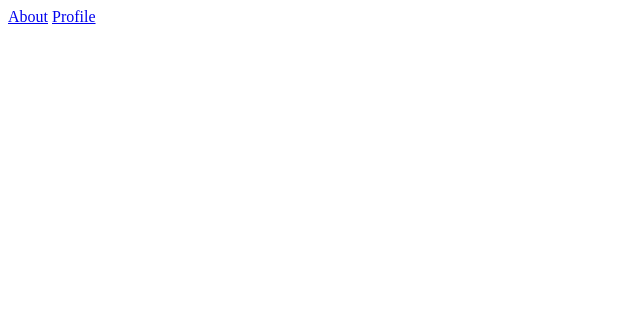
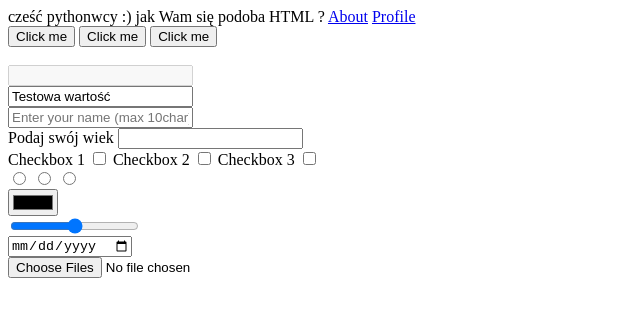
Before and after one commit to PrzemyslawCzarniewski/frontend, a plain HTML site: page html/002_intermediate/index.html in a window 1280 px wide. Shown: the whole page, without its empty margins (0-640 px from the left). Drawn offline with Linux system fonts and the light colour scheme.

Commit message:
first commit2

```diff
--- a/html/002_intermediate/index.html
+++ b/html/002_intermediate/index.html
@@ -22,7 +22,74 @@
     linkowanie na przykładzie dokumentów about oraz profile
   -->
 
-<nav>
-  <a href="./about.html">About</a>
-  <a href="./profile.html">Profile</a>
-</nav>
+  <html lang="en">
+    <head>
+      <meta charset="UTF-8" />
+      <meta http-equiv="X-UA-Compatible" content="IE=edge" />
+      <meta name="viewport" content="width=device-width, initial-scale=1.0" />
+      <title>Document</title>
+    </head>
+    <body>
+      <nav>
+        cześć pythonwcy :) jak Wam się podoba HTML ?
+        <a href="./about.html">About</a>
+        <a href="./profile.html">Profile</a>
+      </nav>
+      <button>Click me</button>
+      <button>Click me</button>
+      <button>Click me</button>
+      <br />
+      <br />
+      <div>
+        <input disabled />
+      </div>
+      <div>
+        <input type="text" value="Testowa wartość" />
+      </div>
+      <div>
+        <input
+          type="text"
+          placeholder="Enter your name (max 10char)"
+          maxlength="10"
+        />
+      </div>
+
+      <div>
+        <label>
+          Podaj swój wiek
+          <input type="number" step="10" />
+        </label>
+      </div>
+
+      <div>
+        <label for="checkbox01">Checkbox 1</label>
+        <input type="checkbox" id="checkbox01" />
+        <label for="checkbox02">Checkbox 2</label>
+        <input type="checkbox" id="checkbox02" />
+        <label for="checkbox03">Checkbox 3</label>
+        <input type="checkbox" id="checkbox03" />
+      </div>
+
+      <div>
+        <input type="radio" name="grupa" id="id1" />
+        <input type="radio" name="grupa" id="id2" />
+        <input type="radio" name="grupa" id="id3" />
+      </div>
+
+      <div>
+        <input type="color" />
+      </div>
+
+      <div>
+        <input type="range" />
+      </div>
+
+      <div>
+        <input type="date" />
+      </div>
+
+      <div>
+        <input type="file" multiple />
+      </div>
+    </body>
+  </html>
```
